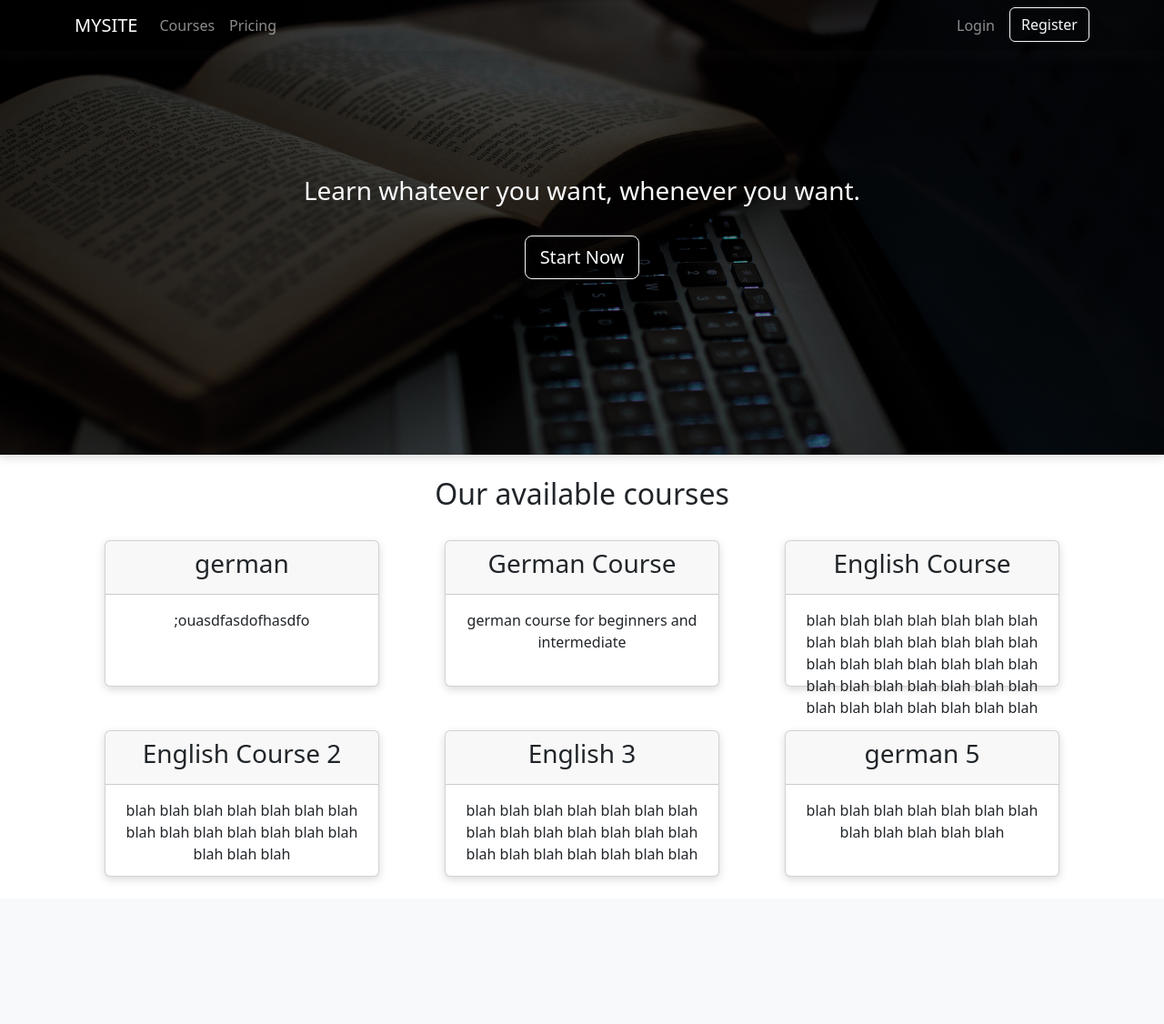
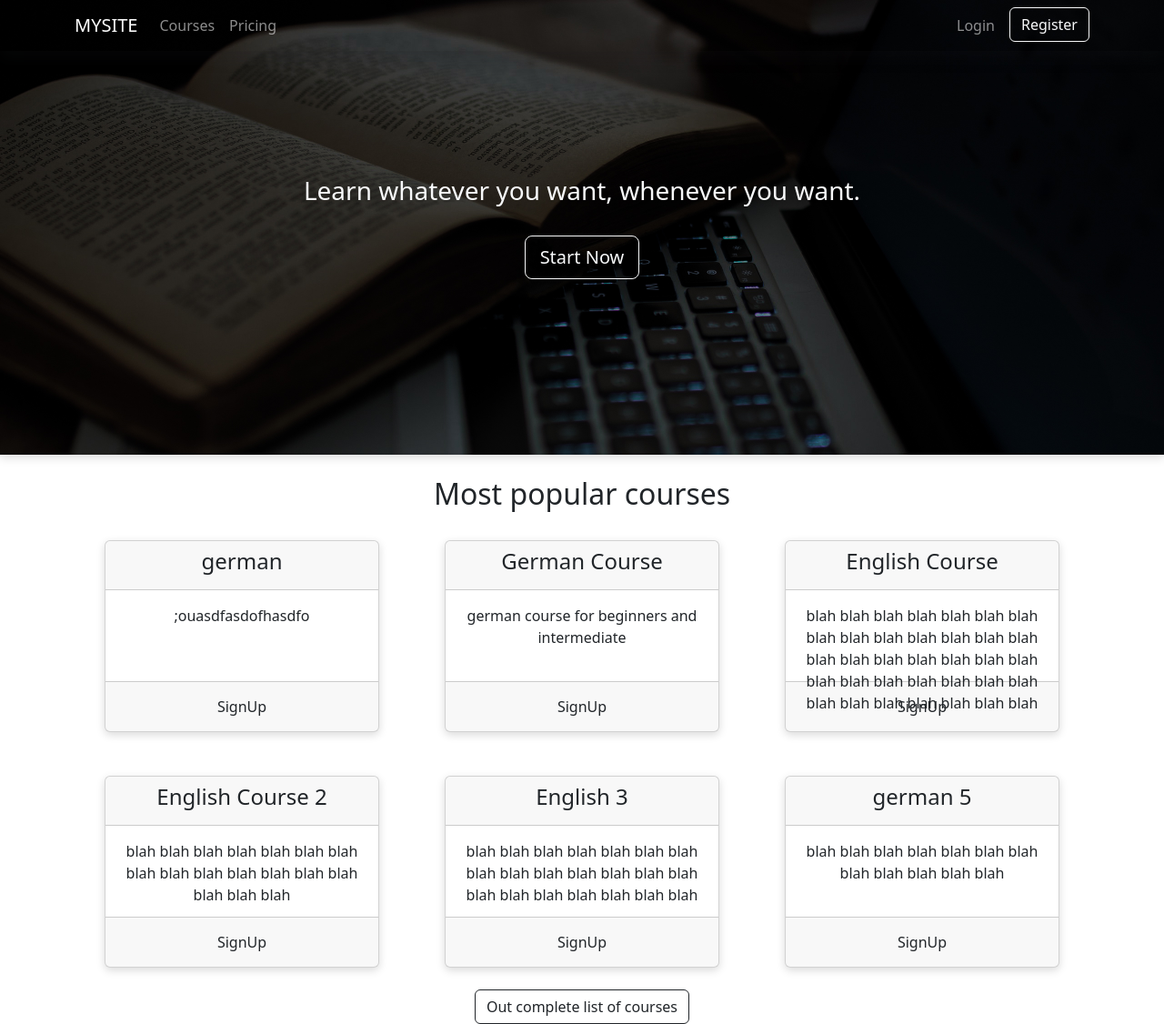
Before and after one commit to zercsiz/website, a Django app: page / in a window 1280 px wide. Shown: the whole page at 91% size. Before the commit the page ends 967 px from the top, so only its background shows below. Run offline with Django 4.2, Linux system fonts and the light colour scheme; data comes from the database, SQL or seed files in the repository; some libraries are stand-ins or nearby versions.

Commit message:
added a button for more courses

```diff
--- a/templates/inc/course_cards.html
+++ b/templates/inc/course_cards.html
@@ -1,17 +1,24 @@
-<h2 class="text-center">Our available courses</h2>
+<h2 class="text-center">Most popular courses</h2>
     <div class="container-fluid p-0">
         <div class="row justify-content-center">
             {% for c in courses %}
                 <div class="col-lg-3 col-md-4 col-sm-4 m-4">
                     <div class="card text-center" style="box-shadow: 0 3px 10px rgba(0, 0, 0, 0.15)">
                         <div class="card-header">
-                            <h3>{{ c.title }}</h3>
+                            <h4>{{ c.title }}</h4>
                         </div>
                         <div class="card-body" style="height: 100px">
-                            <p>{{ c.description}}</p>
+                            <p class="text-center">{{ c.description}}</p>
+                        </div>
+                        <div class="card-footer">
+                            <a href="" class="btn">SignUp</a>
                         </div>
                     </div>
                 </div>
             {% endfor %}
         </div>
+    <div class="d-flex flex-column p-0 justify-content-center">
+        <a href="" class="btn btn-outline-dark m-auto">Out complete list of courses</a>
     </div>
+
+    </div>
```
